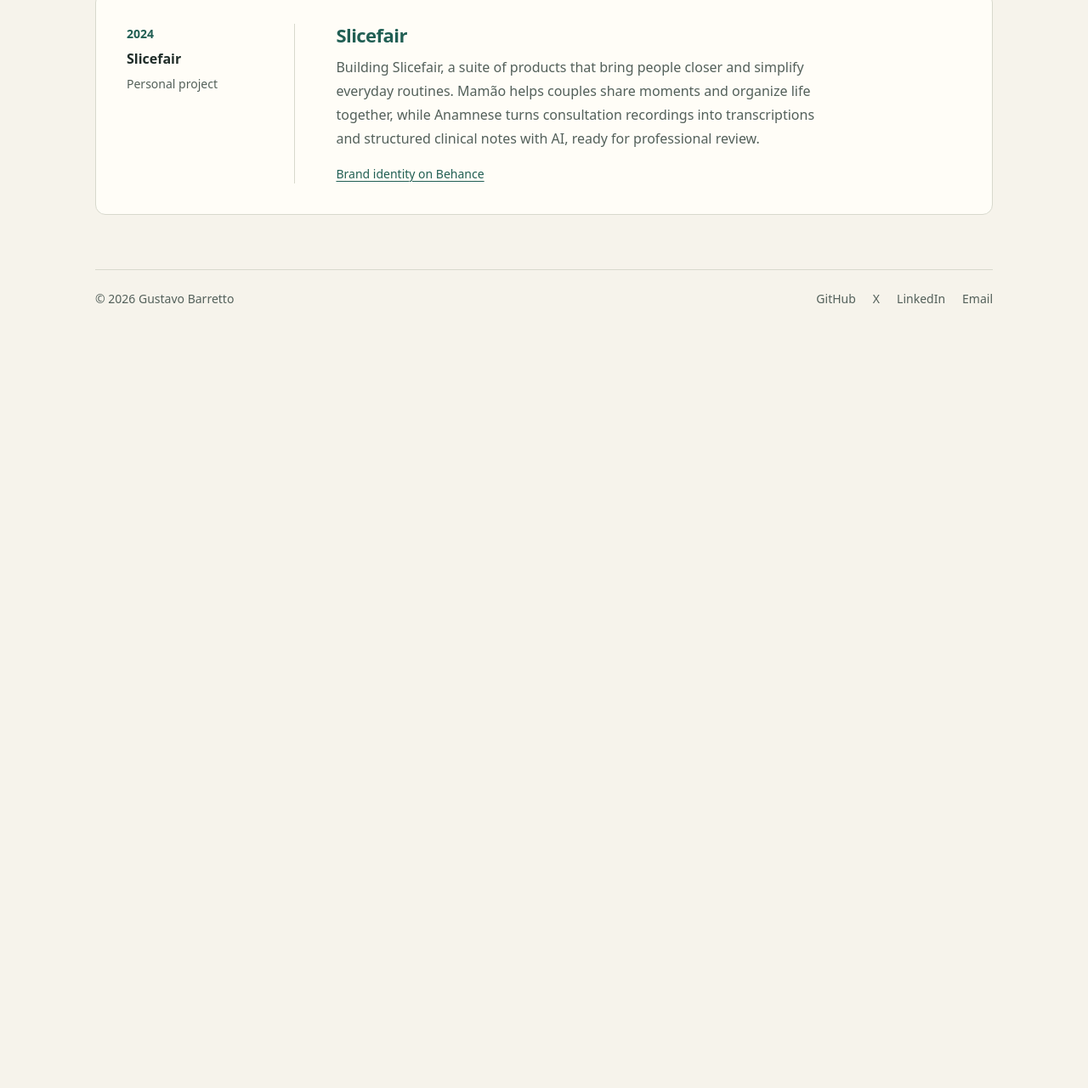
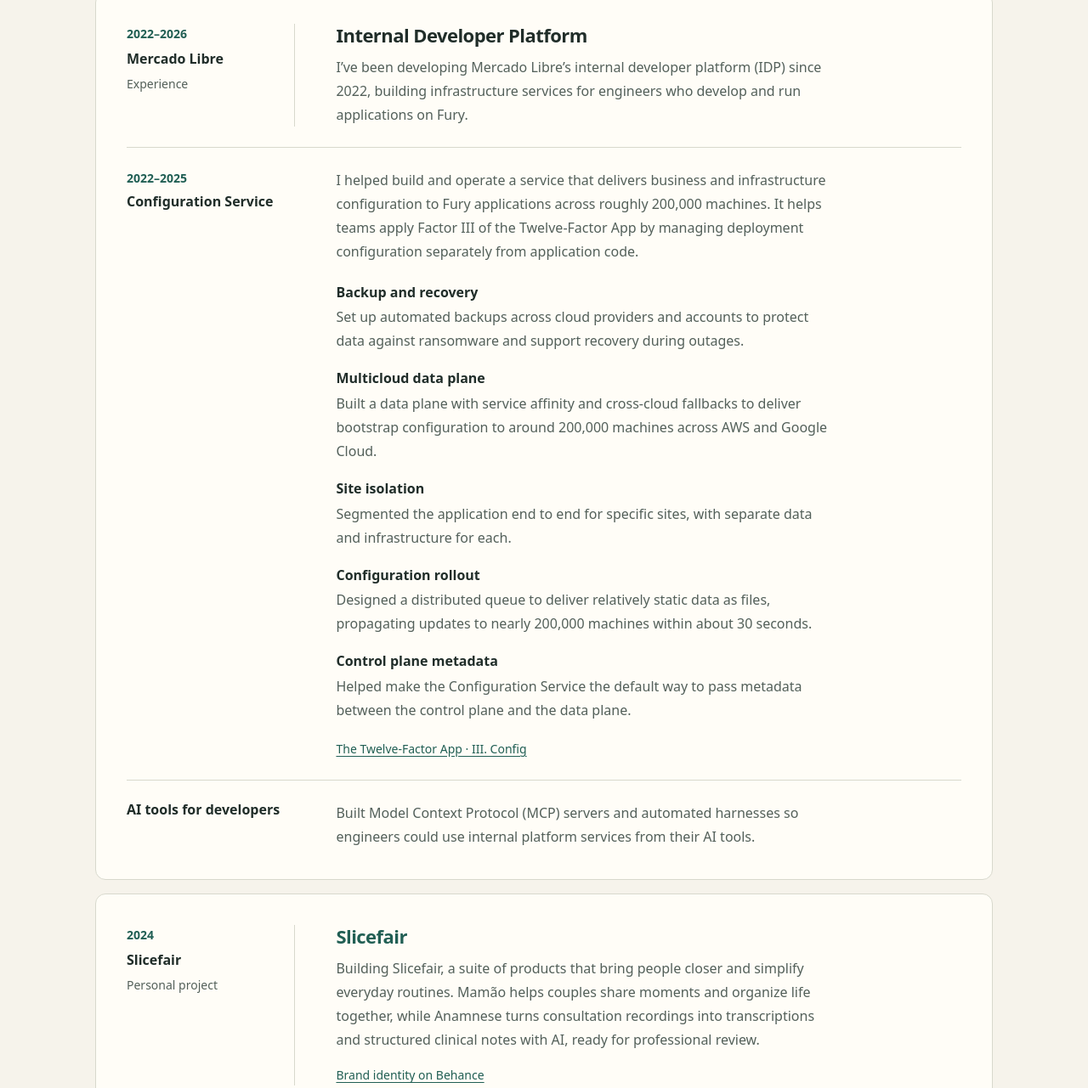
Before and after one commit to gustavobarretto/gustavobarretto.com, an Astro site: page /work in a window 1280 px wide. Shown: the part 469-1750 px from the top of the page at 85% size. Before the commit the page ends 853 px from the top, so only its background shows below. Built offline with nearby package versions, Linux system fonts and the light colour scheme; Astro itself is replaced by a stand-in of ours.

Commit message:
feat: group Mercado Libre contributions in the work timeline

```diff
--- a/src/content.config.ts
+++ b/src/content.config.ts
@@ -23,6 +23,19 @@ const work = defineCollection({
     organization: z.string(),
     role: z.string().optional(),
     details: z.array(z.string()).default([]),
+    initiatives: z.array(z.object({
+      title: z.string(),
+      period: z.string().optional(),
+      description: z.string(),
+      highlights: z.array(z.object({
+        title: z.string(),
+        description: z.string(),
+      })).default([]),
+      reference: z.object({
+        label: z.string(),
+        url: z.string().url(),
+      }).optional(),
+    })).default([]),
     link: z.string().url().optional(),
     logo: z.string().optional(),
     linkSecondary: z.string().url().optional(),
--- /dev/null
+++ b/src/content/work/mercado-libre.yaml
@@ -0,0 +1,47 @@
+title: Internal Developer Platform
+organization: Mercado Libre
+period: "2022–2026"
+kind: experience
+date: 2026-01-01
+description: >-
+  I’ve been developing Mercado Libre’s internal developer platform (IDP) since
+  2022, building infrastructure services for engineers who develop and run
+  applications on Fury.
+initiatives:
+  - title: Configuration Service
+    period: "2022–2025"
+    description: >-
+      I helped build and operate a service that delivers business and
+      infrastructure configuration to Fury applications across roughly
+      200,000 machines. It helps teams apply Factor III of the Twelve-Factor
+      App by managing deployment configuration separately from application code.
+    reference:
+      label: "The Twelve-Factor App · III. Config"
+      url: https://12factor.net/config
+    highlights:
+      - title: "Backup and recovery"
+        description: >-
+          Set up automated backups across cloud providers and accounts to
+          protect data against ransomware and support recovery during outages.
+      - title: "Multicloud data plane"
+        description: >-
+          Built a data plane with service affinity and cross-cloud fallbacks
+          to deliver bootstrap configuration to around 200,000 machines
+          across AWS and Google Cloud.
+      - title: "Site isolation"
+        description: >-
+          Segmented the application end to end for specific sites, with
+          separate data and infrastructure for each.
+      - title: "Configuration rollout"
+        description: >-
+          Designed a distributed queue to deliver relatively static data as
+          files, propagating updates to nearly 200,000 machines within
+          about 30 seconds.
+      - title: "Control plane metadata"
+        description: >-
+          Helped make the Configuration Service the default way to pass
+          metadata between the control plane and the data plane.
+  - title: AI tools for developers
+    description: >-
+      Built Model Context Protocol (MCP) servers and automated harnesses so
+      engineers could use internal platform services from their AI tools.
--- a/src/pages/work/index.astro
+++ b/src/pages/work/index.astro
@@ -23,12 +23,14 @@ const work = (await getCollection("work"))
     <ol class="work-list">
       {work.map(({ data }) => (
         <li class="work-entry">
+          <article>
+            <div class="work-row">
               <div class="work-meta">
                 <p class="work-period">{data.period}</p>
                 <p class="work-organization">{data.organization}</p>
                 <p class="work-kind">{data.kind === "experience" ? "Experience" : "Personal project"}</p>
               </div>
-          <article>
+              <div>
                 <h3 class="work-title">
                   {data.link ? <a href={data.link} target="_blank" rel="noopener noreferrer">{data.role ?? data.title}</a> : data.role ?? data.title}
                 </h3>
@@ -39,6 +41,36 @@ const work = (await getCollection("work"))
                 {data.linkSecondary && data.linkSecondaryLabel && (
                   <p class="work-links"><a href={data.linkSecondary} target="_blank" rel="noopener noreferrer">{data.linkSecondaryLabel}</a></p>
                 )}
+              </div>
+            </div>
+            {data.initiatives.length > 0 && (
+              <ul class="work-initiatives">
+                {data.initiatives.map((initiative) => (
+                  <li class="work-row work-initiative">
+                    <div class="work-submeta">
+                      {initiative.period && <p class="work-period">{initiative.period}</p>}
+                      <h4 class="work-subtitle">{initiative.title}</h4>
+                    </div>
+                    <div class="editorial-copy">
+                      <p>{initiative.description}</p>
+                      {initiative.highlights.length > 0 && (
+                        <dl class="work-highlights">
+                          {initiative.highlights.map((highlight) => (
+                            <div>
+                              <dt>{highlight.title}</dt>
+                              <dd>{highlight.description}</dd>
+                            </div>
+                          ))}
+                        </dl>
+                      )}
+                      {initiative.reference && (
+                        <p class="work-links"><a href={initiative.reference.url}>{initiative.reference.label}</a></p>
+                      )}
+                    </div>
+                  </li>
+                ))}
+              </ul>
+            )}
           </article>
         </li>
       ))}
--- a/src/styles/global.css
+++ b/src/styles/global.css
@@ -183,13 +183,16 @@
 .work-list { display: grid; gap: 1rem; margin: 1.25rem 0 0; }
 
 .work-entry {
-  display: grid;
-  grid-template-columns: minmax(8rem, .85fr) minmax(0, 3.15fr);
-  gap: clamp(1.5rem, 4vw, 3rem);
   padding: clamp(1.25rem, 3.5vw, 2.25rem);
   border: 1px solid var(--border);
   border-radius: .75rem;
   background: var(--panel);
+}
+
+.work-row {
+  display: grid;
+  grid-template-columns: minmax(8rem, .85fr) minmax(0, 3.15fr);
+  gap: clamp(1.5rem, 4vw, 3rem);
 }
 
 .work-meta { padding-inline-end: 1.25rem; border-inline-end: 1px solid var(--border); }
@@ -217,6 +220,14 @@
 }
 
 .work-entry .editorial-copy { color: var(--muted); }
+.work-initiatives { margin-block-start: 1.5rem; }
+.work-initiative { padding-block: 1.5rem; border-top: 1px solid var(--border); }
+.work-initiative:last-child { padding-block-end: 0; }
+.work-subtitle { color: var(--accent); font-weight: 650; line-height: 1.35; overflow-wrap: anywhere; }
+.work-submeta .work-period + .work-subtitle { margin-top: .35rem; }
+.work-highlights { display: grid; gap: 1rem; margin-block: 1.25rem; }
+.work-highlights dt { color: var(--accent); font-weight: 650; }
+.work-highlights dd { margin: .1rem 0 0; }
 .editorial-copy p { margin: 0 0 1rem; }
 .editorial-copy p:last-child { margin-bottom: 0; }
 .work-links { margin: 1rem 0 0; }
@@ -278,9 +289,10 @@
 @media (max-width: 700px) {
   .site-header-inner { grid-template-columns: 1fr auto; gap: .5rem 1rem; padding-block: .75rem; }
   .main-nav { grid-row: 2; grid-column: 1 / -1; }
-  .profile, .work-entry, .backstory-layout { grid-template-columns: minmax(0, 1fr); }
+  .profile, .work-row, .backstory-layout { grid-template-columns: minmax(0, 1fr); }
   .profile-intro { padding: 1rem 0 0; border: 0; border-top: 1px solid var(--border); }
-  .work-entry { gap: 1.15rem; }
+  .work-row { gap: 1.15rem; }
+  .work-initiative { gap: .75rem; }
   .work-meta { display: flex; align-items: baseline; flex-wrap: wrap; gap: .25rem .75rem; padding: 0 0 .85rem; border: 0; border-bottom: 1px solid var(--border); }
   .work-organization { margin: 0; }
 }
```
Also changed, not shown: README.md. Lines whose indentation alone changed are shown as unchanged.
